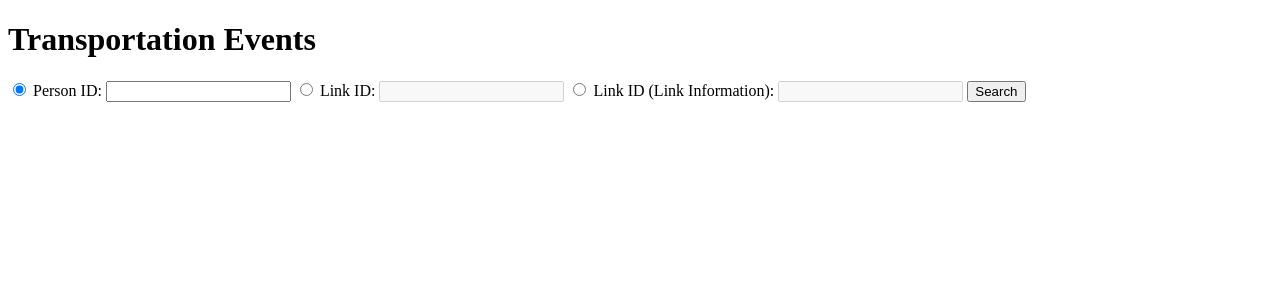
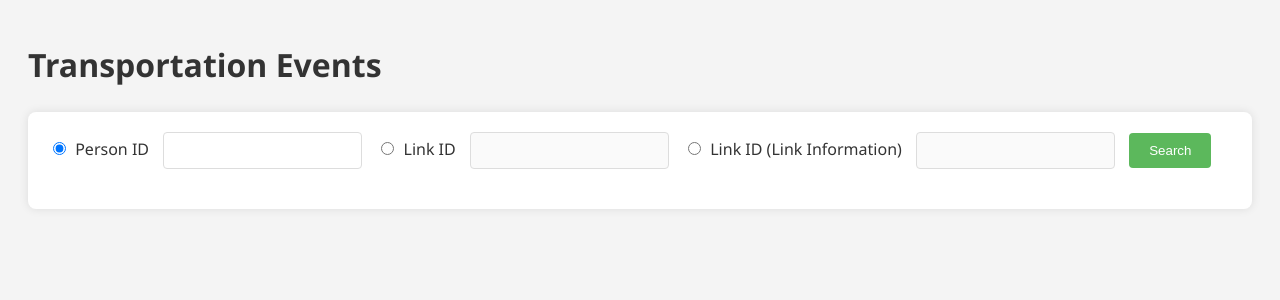
Before and after one commit to CSCI-411-Group/TransportationEvents, a Flask app: page / in a window 1280 px wide. Shown: the top 300 px of the page. Run offline with Flask 3, Linux system fonts and the light colour scheme; some libraries are stand-ins or nearby versions.

Commit message:
finished

```diff
--- a/app.py
+++ b/app.py
@@ -61,8 +61,7 @@ def search():
             results = cur.fetchall()
             results_list.extend([dict(link) for link in results])
 
-        if not results_list:
-            return jsonify({'error': 'Invalid or missing search parameters'}), 400
+
 
     except Exception as e:
         return jsonify({'error': 'Database operation failed', 'details': str(e)}), 500
--- a/static/style.css
+++ b/static/style.css
@@ -1,15 +1,106 @@
+/* styles.css */
 body {
-    font-family: Arial, sans-serif;
+    font-family: 'Segoe UI', Tahoma, Geneva, Verdana, sans-serif;
+    background-color: #f4f4f4;
+    color: #333;
+    line-height: 1.6;
+    padding: 10px 20px;
 }
+
+h1 {
+    color: #333;
+}
+
+/* Form styles */
+form {
+    background: #ffffff;
+    padding: 20px;
+    border-radius: 8px;
+    box-shadow: 0 0 10px rgba(0, 0, 0, 0.1);
+}
+
+input[type=text],
+input[type=time] {
+    border: 1px solid #ddd;
+    padding: 10px;
+    border-radius: 4px;
+    margin-right: 10px;
+}
+
+input[type=radio] {
+    margin-right: 5px;
+}
+
+label {
+    margin-right: 10px;
+}
+
+button {
+    background-color: #5cb85c;
+    color: white;
+    padding: 10px 20px;
+    border: none;
+    border-radius: 4px;
+    cursor: pointer;
+}
+
+button:hover {
+    background-color: #4cae4c;
+}
+
+/* Reset button specific styling */
+#resetTime {
+    background-color: #f0ad4e;
+}
+
+#resetTime:hover {
+    background-color: #ec971f;
+}
+
+/* DataTables container */
 #events {
     margin-top: 20px;
 }
-.event {
-    border: 1px solid #ddd;
+
+/* Centering table text */
+.centered-table th,
+.centered-table td {
+    text-align: center;
+}
+
+/* DataTables overrides */
+.dataTables_wrapper {
+    background: #ffffff;
+    padding: 20px;
+    border-radius: 8px;
+    box-shadow: 0 0 10px rgba(0, 0, 0, 0.1);
+}
+
+table.dataTable {
+    border-collapse: collapse;
+}
+
+table.dataTable th,
+table.dataTable td {
     padding: 10px;
-    margin-bottom: 10px;
 }
-.event-time {
-    color: #555;
-    font-size: 0.9em;
+
+table.dataTable thead th {
+    background-color: #e9ecef;
 }
+
+/* Adding zebra striping to rows */
+table.dataTable tbody tr:nth-child(odd) {
+    background-color: #f9f9f9;
+}
+
+/* Hover effect for rows */
+table.dataTable tbody tr:hover {
+    background-color: #f1f1f1;
+}
+.time-range-spacing {
+    margin-top: 20px; /* Adjust the space as needed */
+}
+.bottom-spacing {
+    margin-bottom: 20px; /* Adjust the space as needed */
+}
--- a/templates/index.html
+++ b/templates/index.html
@@ -8,6 +8,7 @@
     <!-- DataTables JS -->
     <script src="https://cdn.datatables.net/1.11.3/js/jquery.dataTables.min.js"></script>
     <script src="{{ url_for('static', filename='script.js') }}"></script>
+    <link rel="stylesheet" type="text/css" href="{{ url_for('static', filename='style.css') }}">
     <title>Event Search</title>
     <style>
         .form-spacing {
@@ -25,19 +26,19 @@
 
 <form id="search-form">
     <input type="radio" id="searchByPerson" name="searchType" value="personId" checked>
-    <label for="searchByPerson">Person ID:</label>
-    <input type="text" id="personId" name="searchId">
+    <label for="searchByPerson">Person ID</label>
+    <input type="text" id="personId" name="searchId" required>
 
     <input type="radio" id="searchByLink" name="searchType" value="linkId">
-    <label for="searchByLink">Link ID:</label>
-    <input type="text" id="linkId" name="searchId" disabled>
+    <label for="searchByLink">Link ID</label>
+    <input type="text" id="linkId" name="searchId" disabled required>
 
-    <input type="radio" id="searchByLink" name="searchType" value="linkIdLinkTable">
-    <label for="searchByLink">Link ID (Link Information):</label>
-    <input type="text" id="linkIdLinkTable" name="searchId" disabled>
+    <input type="radio" id="searchByLinkInfo" name="searchType" value="linkIdLinkTable">
+    <label for="searchByLink">Link ID (Link Information)</label>
+    <input type="text" id="linkIdLinkTable" name="searchId" disabled class="bottom-spacing" required>
 
 
-    <div id="timeRange" style="display: none;">
+    <div id="timeRange" class="time-range-spacing" style="display: none;">
         <label for="startTime">Start Time:</label>
         <input type="time" id="startTime" name="startTime">
 
```
Also changed, not shown: static/script.js (+25 -21 lines).
